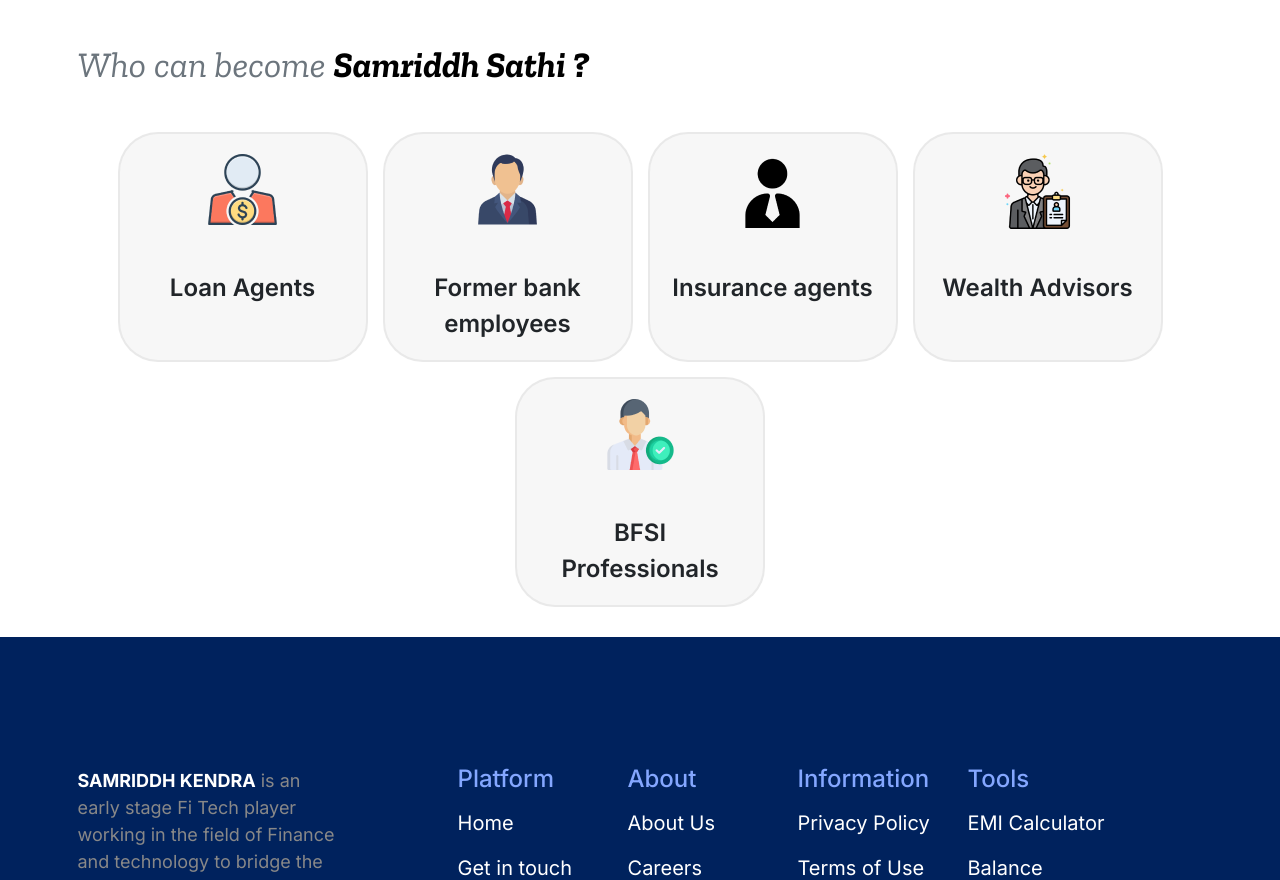
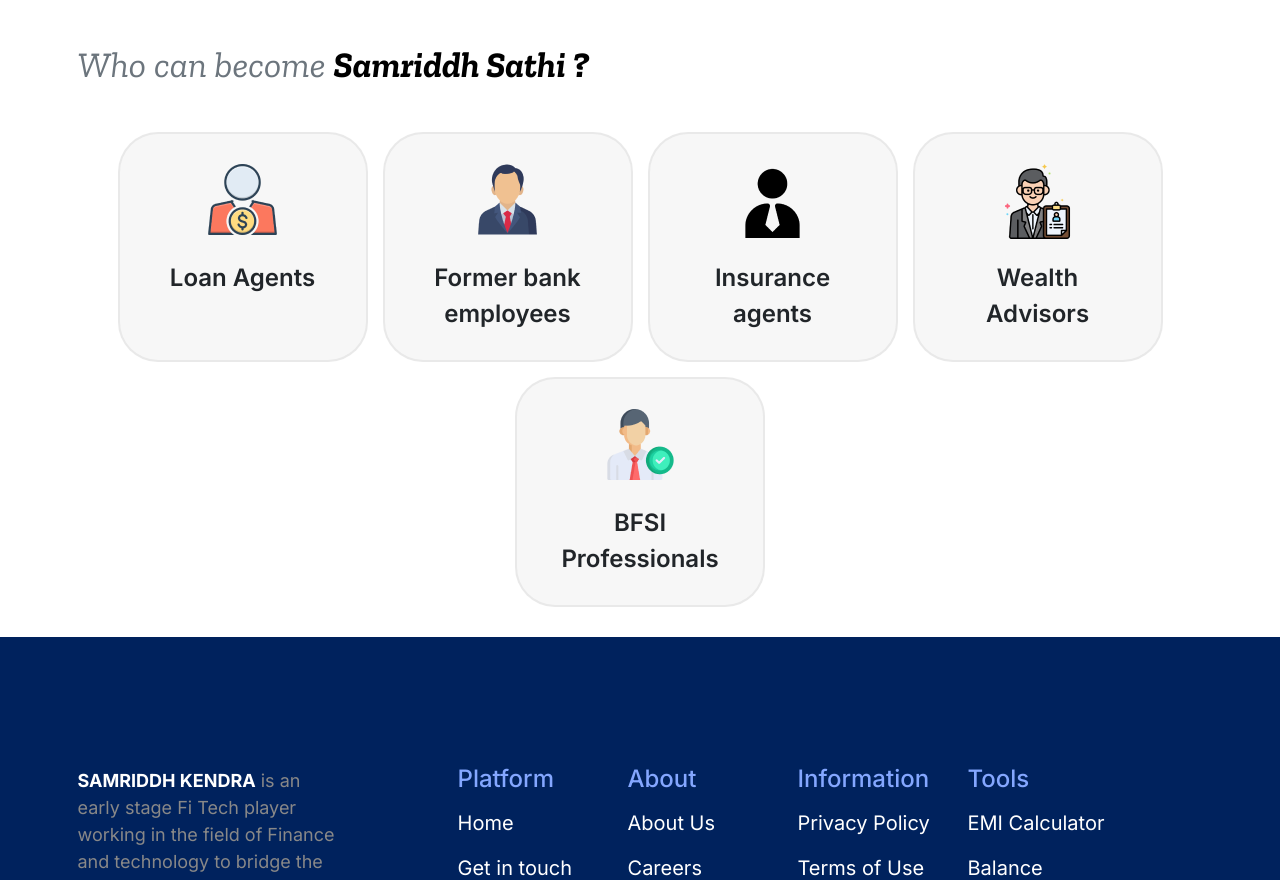
Before and after one commit to mohitanand744/Samriddh_React, a React (Vite) app: page /become_our_partner in a window 1280 px wide. Shown: the part 860-1740 px from the top of the page. Built offline with nearby package versions, Linux system fonts and the light colour scheme.

Commit message:
solved some Alignment problem.

```diff
--- a/src/css/css-responsive.css
+++ b/src/css/css-responsive.css
@@ -110,6 +110,13 @@
   }
   .pera {
     display: none;
+  }
+  .BecomeOurPartner_section_2 {
+    .agent-card-slider {
+      .agent-card {
+        padding: 2rem;
+      }
+    }
   }
 }
 
--- a/src/css/index.css
+++ b/src/css/index.css
@@ -1321,7 +1321,7 @@
     .agent-card {
       width: 25rem;
       height: 23rem;
-      padding: 2rem;
+      padding: 3rem;
       border: 2px solid #e7e7e7dd;
       border-radius: 4rem;
       -webkit-border-radius: 4rem;
```
